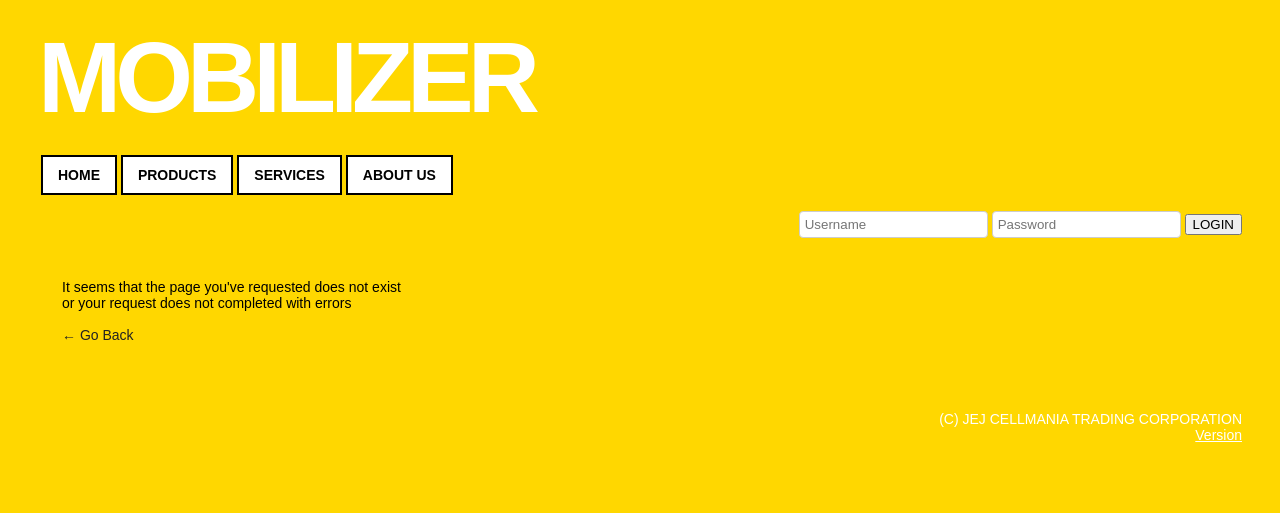
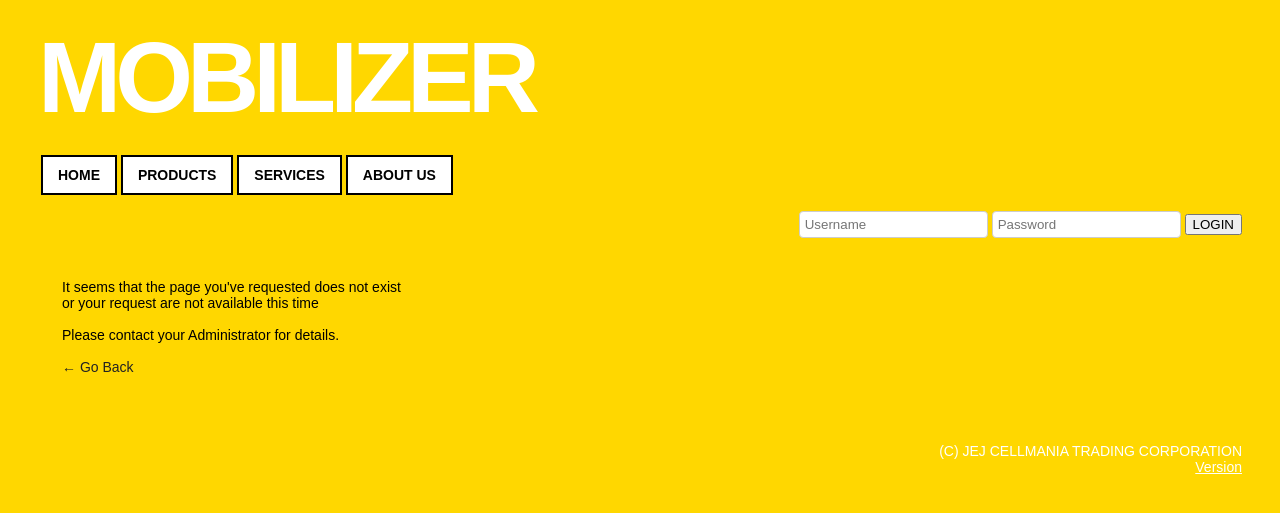
Before and after one commit to jccultima123/jej_mis, a PHP site: template application/view/error/index.php in a window 1280 px wide. Shown: the top 513 px of the page. Run offline with PHP 8.4, Linux system fonts and the light colour scheme; the template is opened without the code that fills it, so the values that code supplies are empty; some libraries are stand-ins or nearby versions.

Commit message:
Minor Changes

```diff
--- a/application/view/error/index.php
+++ b/application/view/error/index.php
@@ -6,7 +6,8 @@
 <div class="container" style="background-color: transparent;">
     <p>
         It seems that the page you've requested does not exist<br />
-        or your request does not completed with errors
+        or your request are not available this time <br /><br />
+        Please contact your Administrator for details.
         <br /><br /><a href="<?php echo URL; ?>" class="back">&larr; Go Back</a>
     </p>
 </div>
```
